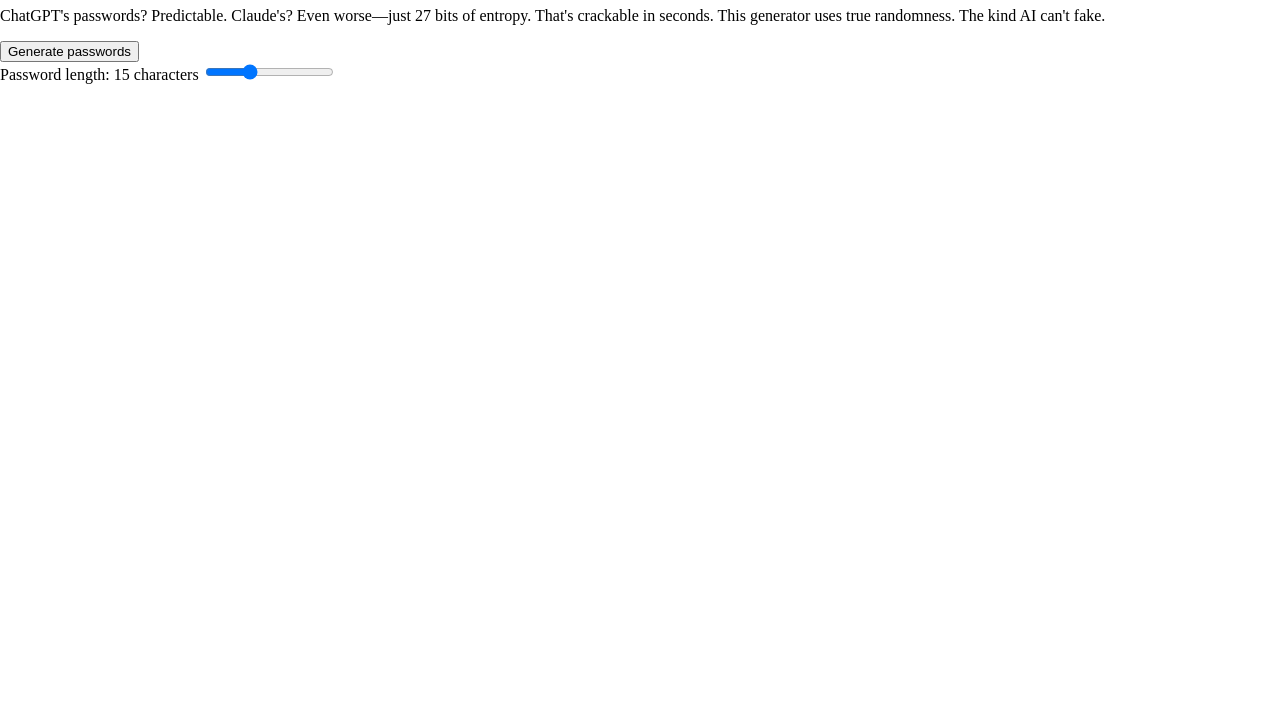
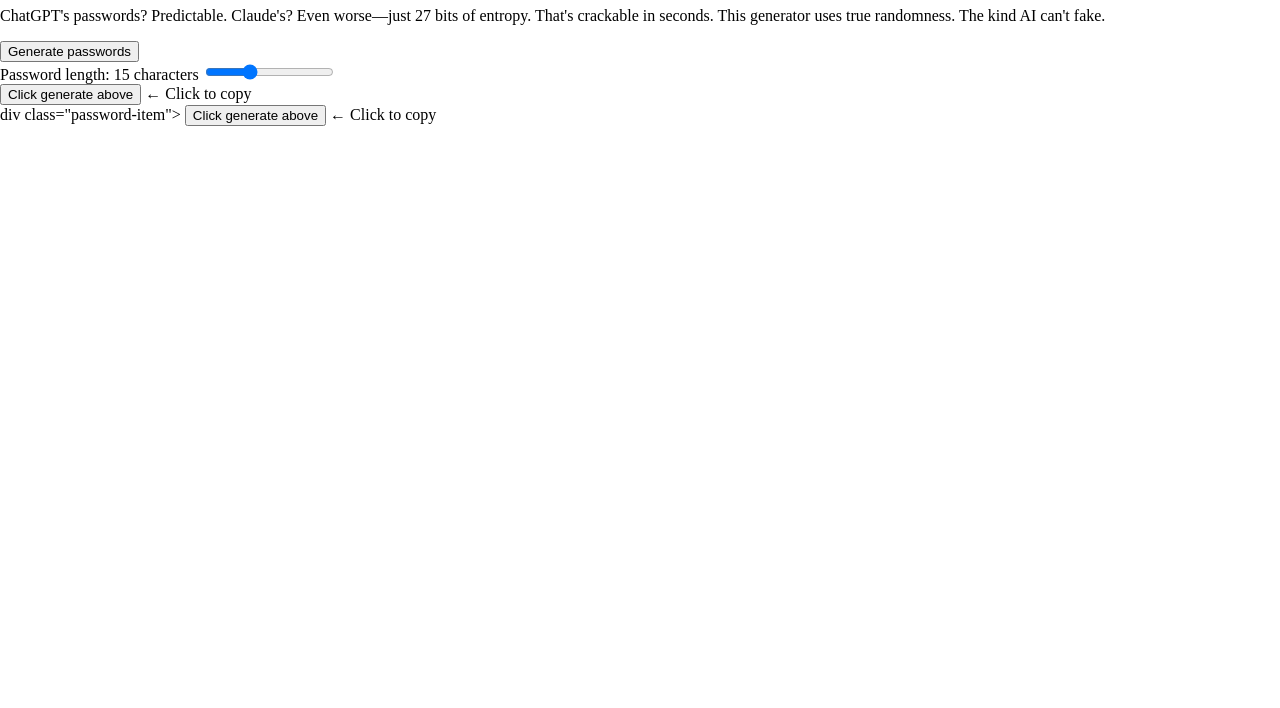
Before and after one commit to SheillaO/AI-Proof-Password-Generator, a website built with Vite: page index.html in a window 1280 px wide. Shown: the part 92-800 px from the top of the page. Built offline with nearby package versions, Linux system fonts and the light colour scheme.

Commit message:
Update index.html

```diff
--- a/index.html
+++ b/index.html
@@ -27,3 +27,24 @@
                 <label>Password length: <span id="length-display">15</span> characters</label>
                 <input type="range" id="length-slider" min="10" max="25" value="15" oninput="updateLength()">
             </div>
+
+            <div id="copy-count" class="copy-counter"></div>
+            <div id="history" class="password-history"></div>
+
+            <div class="passwords">
+                <div class="password-item">
+                    <button id="password1" onclick="savePassword(this.textContent)" class="password">
+                        Click generate above
+                    </button>
+                    <span class="hint">← Click to copy</span>
+                </div>
+                div class="password-item">
+                <button id="password2" onclick="savePassword(this.textContent)" class="password">
+                    Click generate above
+                </button>
+                <span class="hint">← Click to copy</span>
+                </div>
+                </div>
+
+                <div id="saved-password" class="feedback"></div>
+                </section>
```
